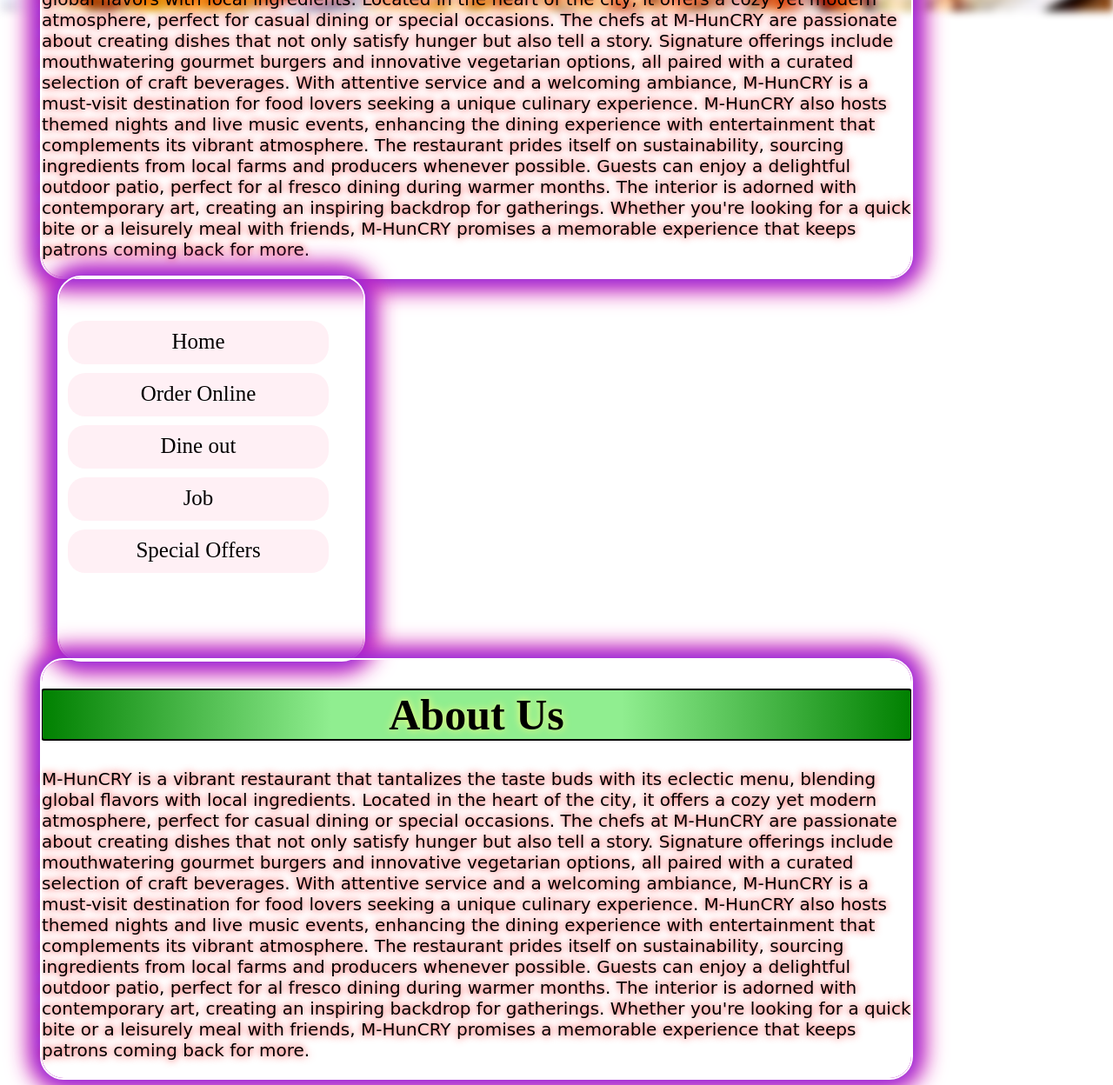
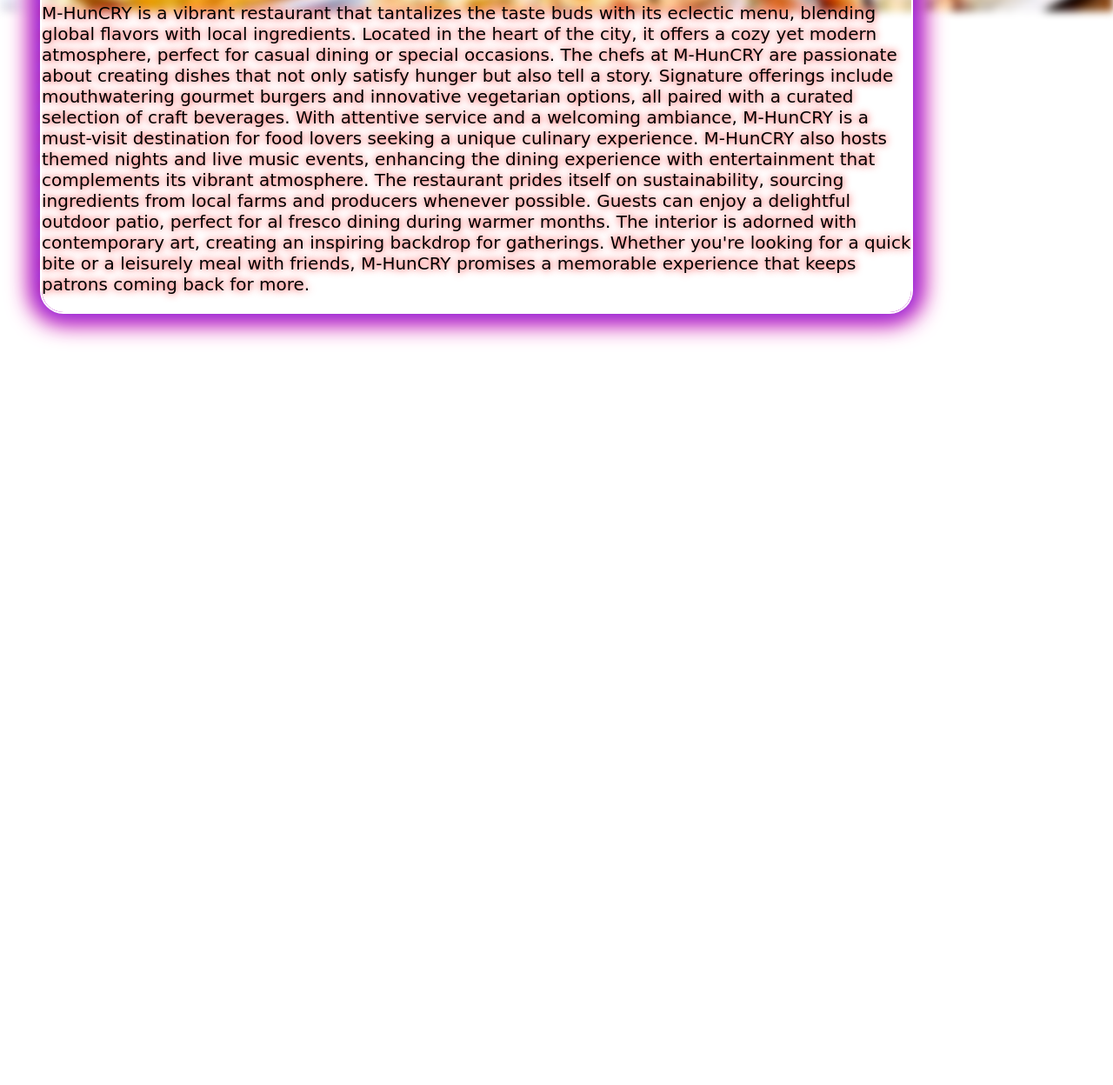
Before and after one commit to Vyomini270506/M-HunCRY, a plain HTML site: page index.html in a window 1280 px wide. Shown: the part 787-2035 px from the top of the page at 87% size. After the commit the page ends 1193 px from the top, so only its background shows below. Drawn offline with Linux system fonts and the light colour scheme.

Commit message:
Update index.html

```diff
--- a/index.html
+++ b/index.html
@@ -23,19 +23,5 @@
                 M-HunCRY is a vibrant restaurant that tantalizes the taste buds with its eclectic menu, blending global flavors with local ingredients. Located in the heart of the city, it offers a cozy yet modern atmosphere, perfect for casual dining or special occasions. The chefs at M-HunCRY are passionate about creating dishes that not only satisfy hunger but also tell a story. Signature offerings include mouthwatering gourmet burgers and innovative vegetarian options, all paired with a curated selection of craft beverages. With attentive service and a welcoming ambiance, M-HunCRY is a must-visit destination for food lovers seeking a unique culinary experience. M-HunCRY also hosts themed nights and live music events, enhancing the dining experience with entertainment that complements its vibrant atmosphere. The restaurant prides itself on sustainability, sourcing ingredients from local farms and producers whenever possible. Guests can enjoy a delightful outdoor patio, perfect for al fresco dining during warmer months. The interior is adorned with contemporary art, creating an inspiring backdrop for gatherings. Whether you're looking for a quick bite or a leisurely meal with friends, M-HunCRY promises a memorable experience that keeps patrons coming back for more.
             </p>
         </div>
-        <div class="nav">
-            <div class="d"><a href="Home">Home</a></div>
-            <div class="d"><a href="Home">Order Online</a></div>
-            <div class="d"><a href="Home">Dine out</a></div>
-            <div class="d"><a href="Home">Job</a></div>
-            <div class="d"><a href="Home">Special Offers</a></div>
-    </div>
-    <div class="con">
-        <h1 class="AU">About Us</h1>
-        <p class="Aucon">
-            M-HunCRY is a vibrant restaurant that tantalizes the taste buds with its eclectic menu, blending global flavors with local ingredients. Located in the heart of the city, it offers a cozy yet modern atmosphere, perfect for casual dining or special occasions. The chefs at M-HunCRY are passionate about creating dishes that not only satisfy hunger but also tell a story. Signature offerings include mouthwatering gourmet burgers and innovative vegetarian options, all paired with a curated selection of craft beverages. With attentive service and a welcoming ambiance, M-HunCRY is a must-visit destination for food lovers seeking a unique culinary experience. M-HunCRY also hosts themed nights and live music events, enhancing the dining experience with entertainment that complements its vibrant atmosphere. The restaurant prides itself on sustainability, sourcing ingredients from local farms and producers whenever possible. Guests can enjoy a delightful outdoor patio, perfect for al fresco dining during warmer months. The interior is adorned with contemporary art, creating an inspiring backdrop for gatherings. Whether you're looking for a quick bite or a leisurely meal with friends, M-HunCRY promises a memorable experience that keeps patrons coming back for more.
-        </p>
-    </div>
-    </div>
 </body>
 </html>
```
